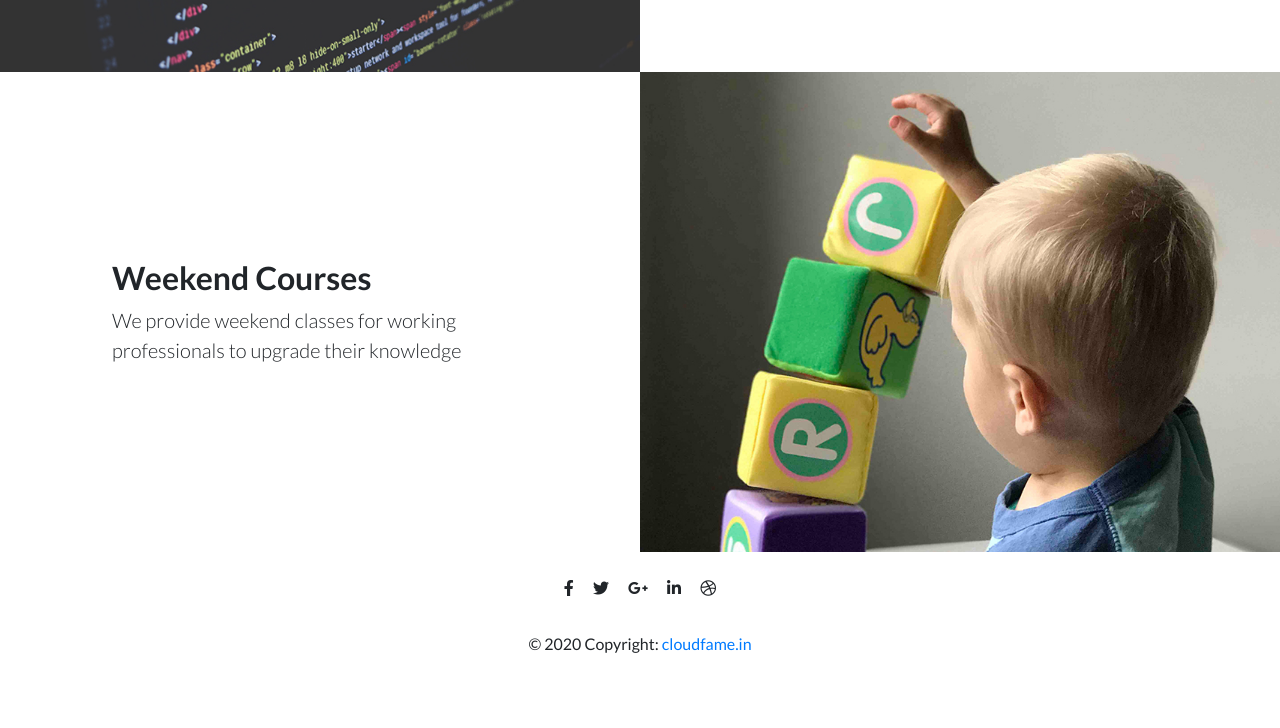
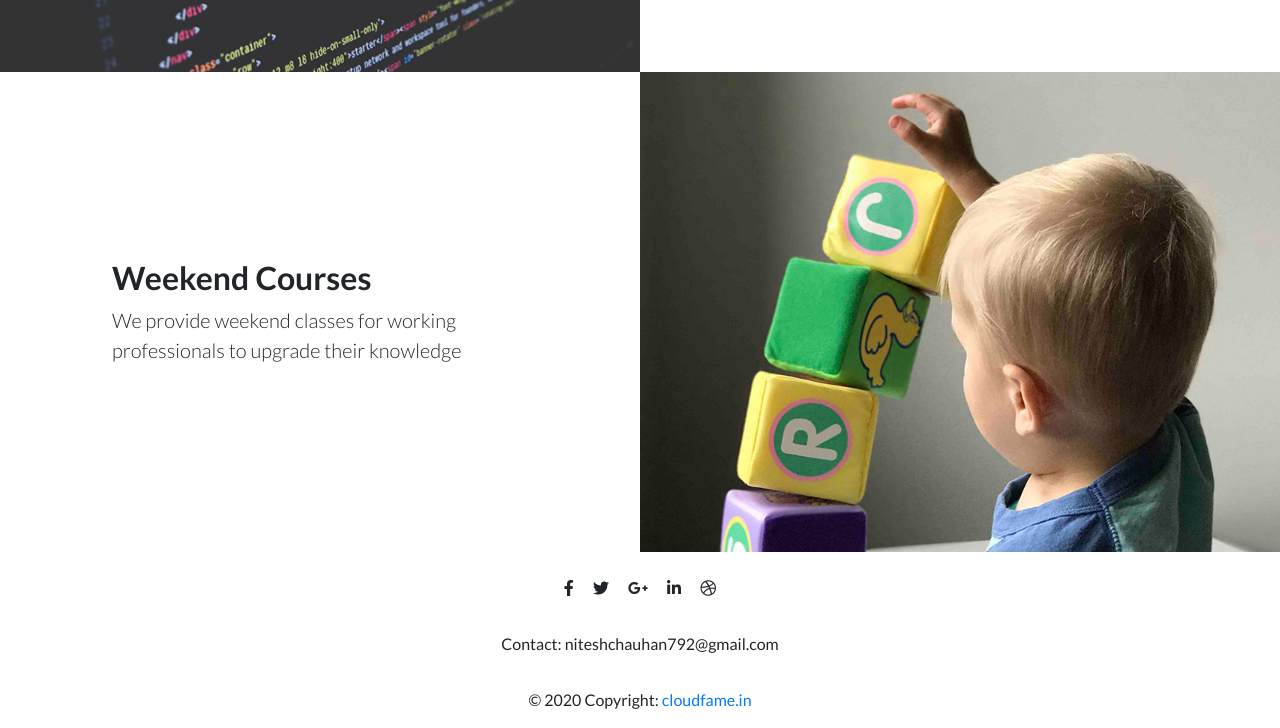
Before and after one commit to sanjushekhawat777/cloudfame, a website: page index.html in a window 1280 px wide. Shown: the part 1425-2153 px from the top of the page. Before the commit the page ends 2097 px from the top, so only its background shows below. Drawn offline with Linux system fonts and the light colour scheme.

Commit message:
Update index.html

```diff
--- a/index.html
+++ b/index.html
@@ -211,7 +211,8 @@
 
   </div>
   <!-- Footer Elements -->
-
+<div class="footer-copyright text-center py-3">Contact: niteshchauhan792@gmail.com
+  </div>
   <!-- Copyright -->
   <div class="footer-copyright text-center py-3">© 2020 Copyright:
     <a href="/"> cloudfame.in</a>
```
